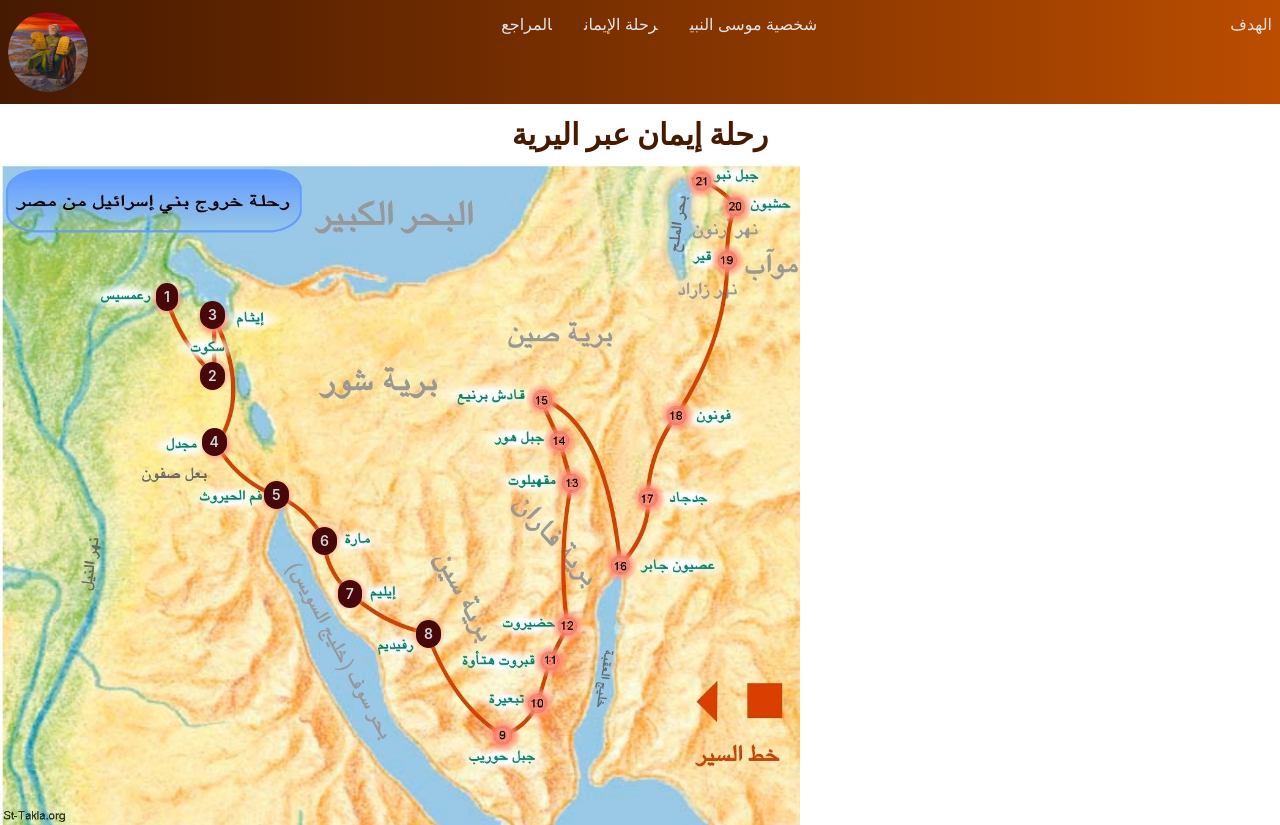
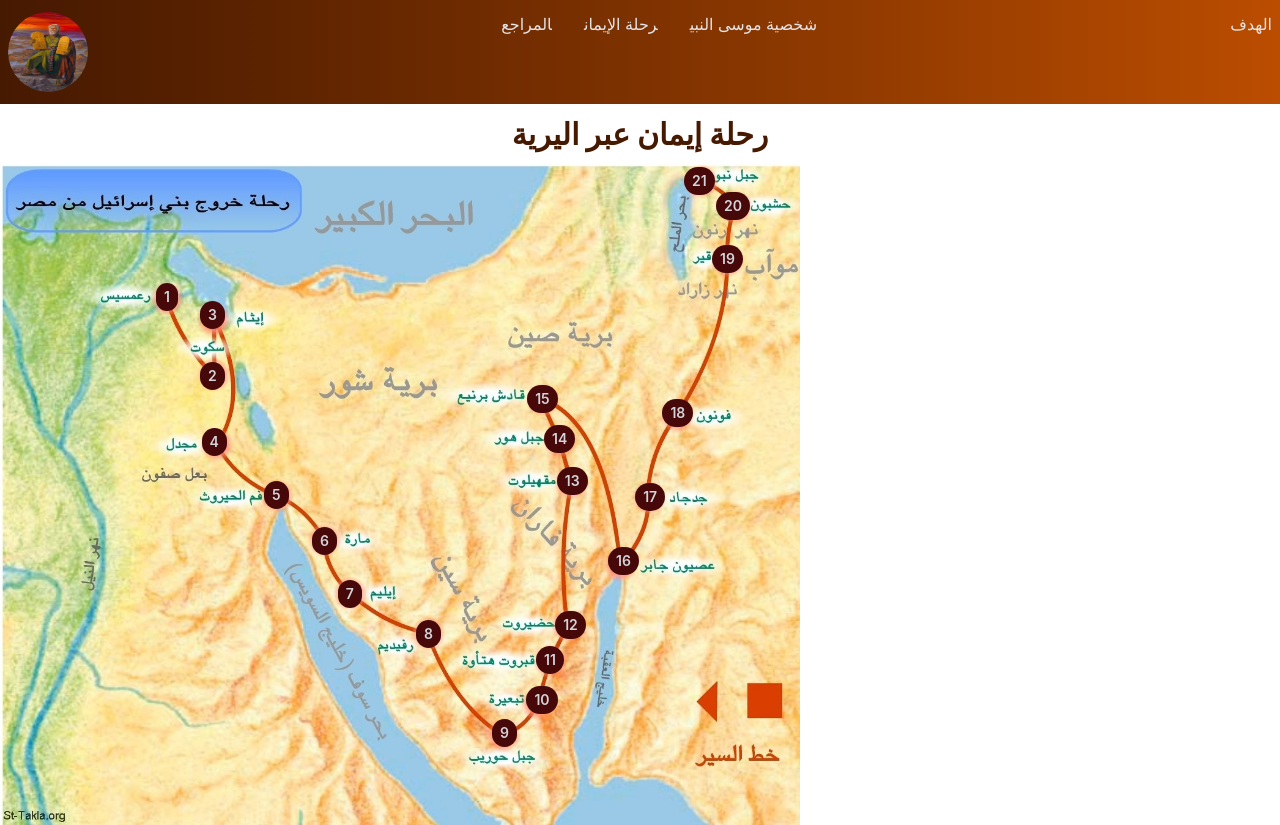
Before and after one commit to journey-of-faith/journey-of-faith.github.io, a React (Vite) app: page /journey in a window 1280 px wide. Built offline with nearby package versions, Linux system fonts and the light colour scheme.

Commit message:
finish editing the buttons

```diff
--- a/src/components/ProfileModal.jsx
+++ b/src/components/ProfileModal.jsx
@@ -48,6 +48,84 @@ export default function ProfileModal({ isOpen, onClose, button }) {
         },
         8: {
             title: "رفيديم",
+            text:"مجدل كانت نقطة حراسة مصرية على حدود مصر الشرقية. خيّم بنو إسرائيل بالقرب منها قبل عبور البحر مباشرة. في هذا المكان بدا الشعب محاصرًا بين البحر وجيش فرعون، لكن الله حوّل الموقف المستحيل إلى أعظم معجزة خلاص في رحلة الخروج",
+            audio: "/audio/first.mp3",
+            image:"/pics/ramsis.jpeg",
+        },
+          9: {
+            title: "جبل حوريب",
+            text:"مجدل كانت نقطة حراسة مصرية على حدود مصر الشرقية. خيّم بنو إسرائيل بالقرب منها قبل عبور البحر مباشرة. في هذا المكان بدا الشعب محاصرًا بين البحر وجيش فرعون، لكن الله حوّل الموقف المستحيل إلى أعظم معجزة خلاص في رحلة الخروج",
+            audio: "/audio/first.mp3",
+            image:"/pics/ramsis.jpeg",
+        },
+        10: {
+            title: "تبعيرة",
+            text:"مجدل كانت نقطة حراسة مصرية على حدود مصر الشرقية. خيّم بنو إسرائيل بالقرب منها قبل عبور البحر مباشرة. في هذا المكان بدا الشعب محاصرًا بين البحر وجيش فرعون، لكن الله حوّل الموقف المستحيل إلى أعظم معجزة خلاص في رحلة الخروج",
+            audio: "/audio/first.mp3",
+            image:"/pics/ramsis.jpeg",
+        },
+          11: {
+            title: "قبروت هتأوة",
+            text:"مجدل كانت نقطة حراسة مصرية على حدود مصر الشرقية. خيّم بنو إسرائيل بالقرب منها قبل عبور البحر مباشرة. في هذا المكان بدا الشعب محاصرًا بين البحر وجيش فرعون، لكن الله حوّل الموقف المستحيل إلى أعظم معجزة خلاص في رحلة الخروج",
+            audio: "/audio/first.mp3",
+            image:"/pics/ramsis.jpeg",
+        },
+        12: {
+            title: "حضيروت",
+            text:"مجدل كانت نقطة حراسة مصرية على حدود مصر الشرقية. خيّم بنو إسرائيل بالقرب منها قبل عبور البحر مباشرة. في هذا المكان بدا الشعب محاصرًا بين البحر وجيش فرعون، لكن الله حوّل الموقف المستحيل إلى أعظم معجزة خلاص في رحلة الخروج",
+            audio: "/audio/first.mp3",
+            image:"/pics/ramsis.jpeg",
+        },
+        13: {
+            title: "مقهيلوت",
+            text:"مجدل كانت نقطة حراسة مصرية على حدود مصر الشرقية. خيّم بنو إسرائيل بالقرب منها قبل عبور البحر مباشرة. في هذا المكان بدا الشعب محاصرًا بين البحر وجيش فرعون، لكن الله حوّل الموقف المستحيل إلى أعظم معجزة خلاص في رحلة الخروج",
+            audio: "/audio/first.mp3",
+            image:"/pics/ramsis.jpeg",
+        },
+        14: {
+            title: "جبل هور",
+            text:"مجدل كانت نقطة حراسة مصرية على حدود مصر الشرقية. خيّم بنو إسرائيل بالقرب منها قبل عبور البحر مباشرة. في هذا المكان بدا الشعب محاصرًا بين البحر وجيش فرعون، لكن الله حوّل الموقف المستحيل إلى أعظم معجزة خلاص في رحلة الخروج",
+            audio: "/audio/first.mp3",
+            image:"/pics/ramsis.jpeg",
+        },
+        15: {
+            title: "قادش برنيع",
+            text:"مجدل كانت نقطة حراسة مصرية على حدود مصر الشرقية. خيّم بنو إسرائيل بالقرب منها قبل عبور البحر مباشرة. في هذا المكان بدا الشعب محاصرًا بين البحر وجيش فرعون، لكن الله حوّل الموقف المستحيل إلى أعظم معجزة خلاص في رحلة الخروج",
+            audio: "/audio/first.mp3",
+            image:"/pics/ramsis.jpeg",
+        },
+        16: {
+            title: "عصيون جابر",
+            text:"مجدل كانت نقطة حراسة مصرية على حدود مصر الشرقية. خيّم بنو إسرائيل بالقرب منها قبل عبور البحر مباشرة. في هذا المكان بدا الشعب محاصرًا بين البحر وجيش فرعون، لكن الله حوّل الموقف المستحيل إلى أعظم معجزة خلاص في رحلة الخروج",
+            audio: "/audio/first.mp3",
+            image:"/pics/ramsis.jpeg",
+        },
+        17: {
+            title: "جدجاد",
+            text:"مجدل كانت نقطة حراسة مصرية على حدود مصر الشرقية. خيّم بنو إسرائيل بالقرب منها قبل عبور البحر مباشرة. في هذا المكان بدا الشعب محاصرًا بين البحر وجيش فرعون، لكن الله حوّل الموقف المستحيل إلى أعظم معجزة خلاص في رحلة الخروج",
+            audio: "/audio/first.mp3",
+            image:"/pics/ramsis.jpeg",
+        },
+        18: {
+            title: "فونون",
+            text:"مجدل كانت نقطة حراسة مصرية على حدود مصر الشرقية. خيّم بنو إسرائيل بالقرب منها قبل عبور البحر مباشرة. في هذا المكان بدا الشعب محاصرًا بين البحر وجيش فرعون، لكن الله حوّل الموقف المستحيل إلى أعظم معجزة خلاص في رحلة الخروج",
+            audio: "/audio/first.mp3",
+            image:"/pics/ramsis.jpeg",
+        },
+        19: {
+            title: "قير",
+            text:"مجدل كانت نقطة حراسة مصرية على حدود مصر الشرقية. خيّم بنو إسرائيل بالقرب منها قبل عبور البحر مباشرة. في هذا المكان بدا الشعب محاصرًا بين البحر وجيش فرعون، لكن الله حوّل الموقف المستحيل إلى أعظم معجزة خلاص في رحلة الخروج",
+            audio: "/audio/first.mp3",
+            image:"/pics/ramsis.jpeg",
+        },
+        20: {
+            title: "حشبون",
+            text:"مجدل كانت نقطة حراسة مصرية على حدود مصر الشرقية. خيّم بنو إسرائيل بالقرب منها قبل عبور البحر مباشرة. في هذا المكان بدا الشعب محاصرًا بين البحر وجيش فرعون، لكن الله حوّل الموقف المستحيل إلى أعظم معجزة خلاص في رحلة الخروج",
+            audio: "/audio/first.mp3",
+            image:"/pics/ramsis.jpeg",
+        },
+         21: {
+            title: "جبل نبو",
             text:"مجدل كانت نقطة حراسة مصرية على حدود مصر الشرقية. خيّم بنو إسرائيل بالقرب منها قبل عبور البحر مباشرة. في هذا المكان بدا الشعب محاصرًا بين البحر وجيش فرعون، لكن الله حوّل الموقف المستحيل إلى أعظم معجزة خلاص في رحلة الخروج",
             audio: "/audio/first.mp3",
             image:"/pics/ramsis.jpeg",
--- a/src/pages/Journey.jsx
+++ b/src/pages/Journey.jsx
@@ -43,6 +43,45 @@ export default function Journey() {
                 <div className="absolute top-[69%] left-[52%]">
                     <Button number="8" onClick={()=> setSelectButton(8)} />
                 </div>
+                <div className="absolute top-[84%] left-[61.5%]">
+                    <Button number="9" onClick={()=> setSelectButton(9)} />
+                </div>
+                <div className="absolute top-[79%] left-[65.8%]">
+                    <Button number="10" onClick={()=> setSelectButton(10)} />
+                </div>
+                <div className="absolute top-[73%] left-[67%]">
+                    <Button number="11" onClick={()=> setSelectButton(11)} />
+                </div>
+                <div className="absolute top-[67.6%] left-[69.4%]">
+                    <Button number="12" onClick={()=> setSelectButton(12)} />
+                </div>
+                <div className="absolute top-[45.9%] left-[69.6%]">
+                    <Button number="13" onClick={()=> setSelectButton(13)} />
+                </div>
+                 <div className="absolute top-[39.5%] left-[68%]">
+                    <Button number="14" onClick={()=> setSelectButton(14)} />
+                </div>
+                <div className="absolute top-[33.5%] left-[65.9%]">
+                    <Button number="15" onClick={()=> setSelectButton(15)} />
+                </div>
+                <div className="absolute top-[58%] left-[76%]">
+                    <Button number="16" onClick={()=> setSelectButton(16)} />
+                </div>
+                 <div className="absolute top-[48.3%] left-[79.4%]">
+                    <Button number="17" onClick={()=> setSelectButton(17)} />
+                </div>
+                <div className="absolute top-[35.6%] left-[82.8%]">
+                    <Button number="18" onClick={()=> setSelectButton(18)} />
+                </div>
+                <div className="absolute top-[12.3%] left-[89%]">
+                    <Button number="19" onClick={()=> setSelectButton(19)} />
+                </div>
+                <div className="absolute top-[4.3%] left-[89.5%]">
+                    <Button number="20" onClick={()=> setSelectButton(20)} />
+                </div>
+                <div className="absolute top-[0.4%] left-[85.5%]">
+                    <Button number="21" onClick={()=> setSelectButton(21)} />
+                </div>
             </div>
         </div>
         <ProfileModal
```
